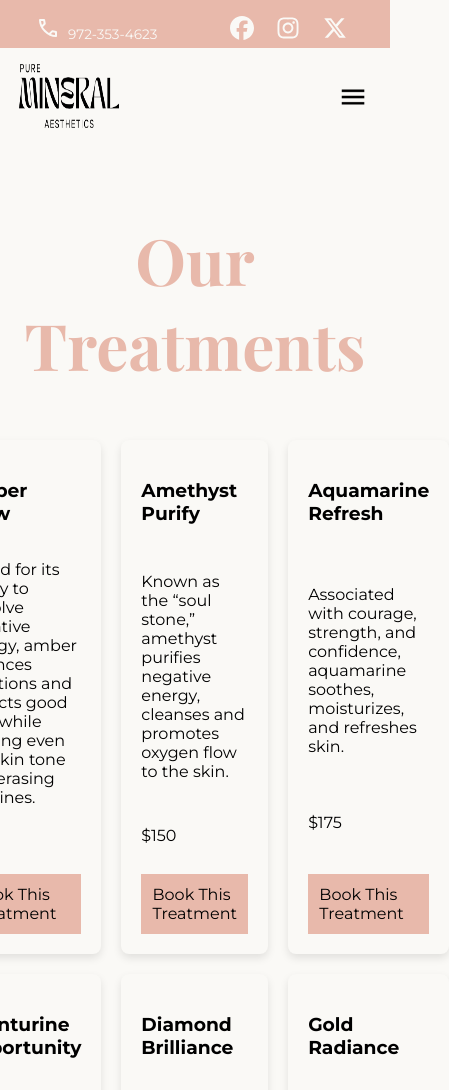
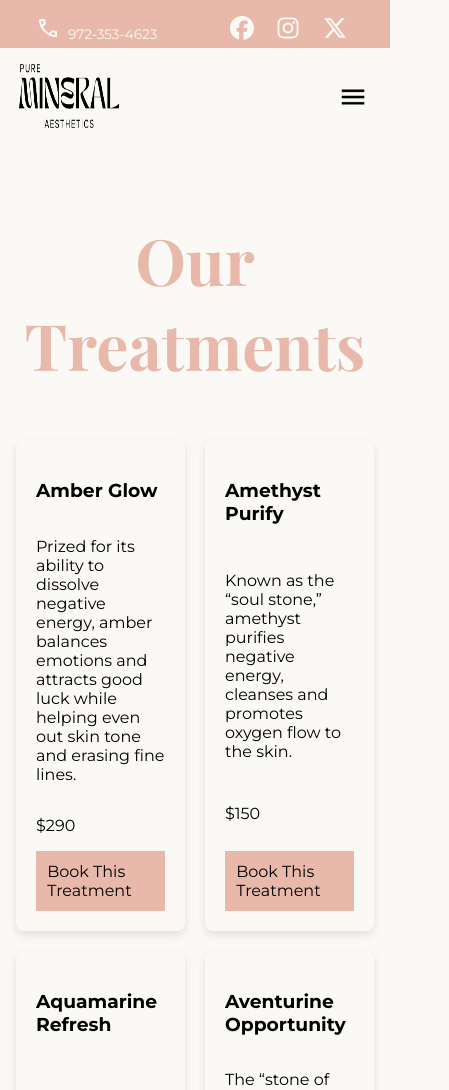
Before and after one commit to Object-ions/pure-mineral-aesthetics, a React (Create React App) app: page /treatments in a window 390 px wide. Shown: the top 1090 px of the page, 449 px wide, since content can reach past the window. Built offline with nearby package versions, Linux system fonts and the light colour scheme; no server answers; a web font is replaced by a local one.

Commit message:
Successfully add responsiveness to Treatments

```diff
--- a/src/index.scss
+++ b/src/index.scss
@@ -495,7 +495,7 @@ footer {
     color: $blackColor;
   }
 }
-
+// *** Treatments *** //
 .treatments {
   @include container-setup;
 
@@ -524,6 +524,8 @@ footer {
     }
   }
 }
+
+// *** About *** //
 
 .about-page {
   padding: 20px;
--- a/src/scss/_responsive.scss
+++ b/src/scss/_responsive.scss
@@ -147,7 +147,7 @@
   }
 }
 
-// *** Services Section Responsive Styles *** //
+// *** Services Section  *** //
 
 @media (max-width: 768px) {
   .services-section .services-container {
@@ -170,3 +170,12 @@
     }
   }
 }
+
+@media (max-width: 768px) {
+  .treatments .treatments-container {
+    grid-template-columns: repeat(2, 1fr);
+  }
+  .treatments h2 {
+    grid-column: 1 / -1;
+  }
+}
```
